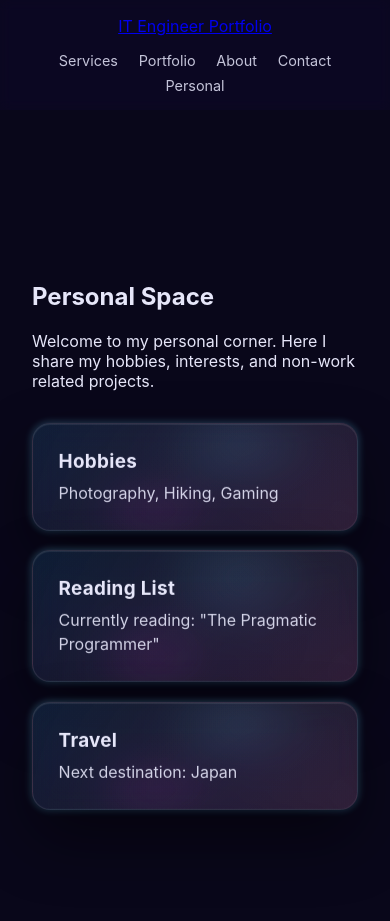
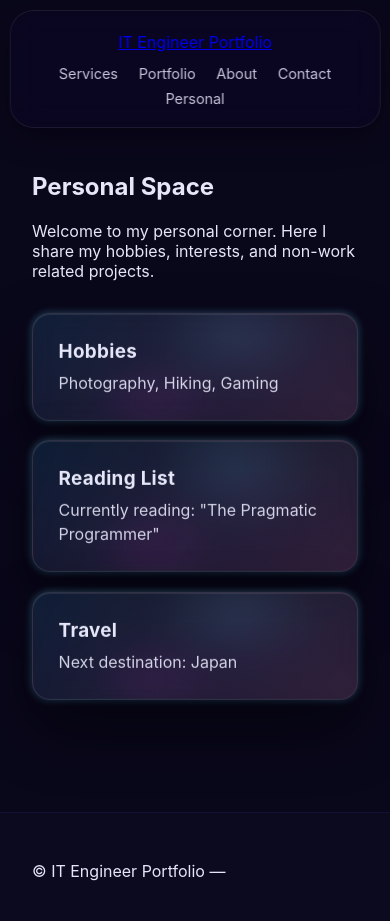
Before and after one commit to salvinramesh/portfolio, a Django app: page /personal/ in a window 390 px wide. Shown: the top 921 px of the page. After the commit the page ends 881 px from the top, so only its background shows below. Run offline with Django 5.2, Linux system fonts and the light colour scheme; the visitor is signed in with stand-in values (Sample User, id 1); data comes from the database, SQL or seed files in the repository.

Commit message:
style: implement fixed, glassmorphism-inspired site header with responsive adjustments.

```diff
--- a/static/css/style.css
+++ b/static/css/style.css
@@ -35,17 +35,36 @@
 }
 
 .site-header {
-  position: sticky;
-  top: 0;
-  background: #0b0720aa;
-  backdrop-filter: saturate(1.5) blur(6px);
-  z-index: 50
+  position: fixed;
+  top: 20px;
+  left: 50%;
+  transform: translateX(-50%);
+  width: 90%;
+  max-width: 1000px;
+  background: rgba(11, 7, 32, 0.65);
+  backdrop-filter: blur(16px) saturate(180%);
+  -webkit-backdrop-filter: blur(16px) saturate(180%);
+  z-index: 1000;
+  border-radius: 50px;
+  border: 1px solid rgba(255, 255, 255, 0.08);
+  box-shadow: 0 8px 32px 0 rgba(0, 0, 0, 0.3);
+  padding: 0.5rem 1rem;
+  transition: all 0.3s ease;
+}
+
+.site-header:hover {
+  background: rgba(11, 7, 32, 0.8);
+  border-color: rgba(255, 255, 255, 0.15);
+  box-shadow: 0 8px 40px 0 rgba(5, 176, 255, 0.15);
 }
 
 .site-header .container {
   display: flex;
   align-items: center;
-  justify-content: space-between
+  justify-content: space-between;
+  padding: 0 1rem;
+  /* Override default container padding */
+  width: 100%;
 }
 
 nav a {
@@ -905,10 +924,16 @@
 
 /* Mobile Header Fix */
 @media (max-width: 768px) {
+  .site-header {
+    width: 95%;
+    top: 10px;
+    border-radius: 24px;
+  }
+
   .site-header .container {
     flex-direction: column;
-    gap: 1rem;
-    padding: 1rem;
+    gap: 0.8rem;
+    padding: 0.8rem;
   }
 
   .site-header nav {
```
